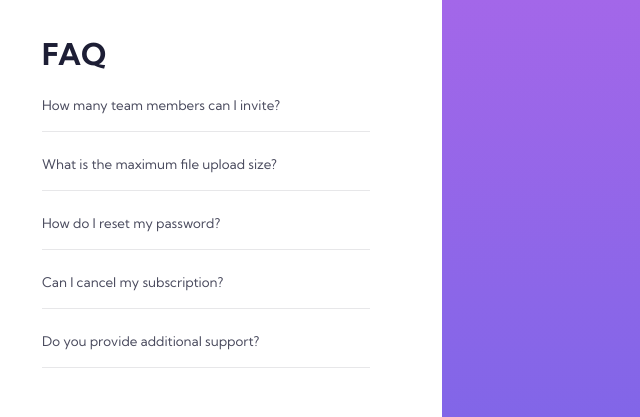
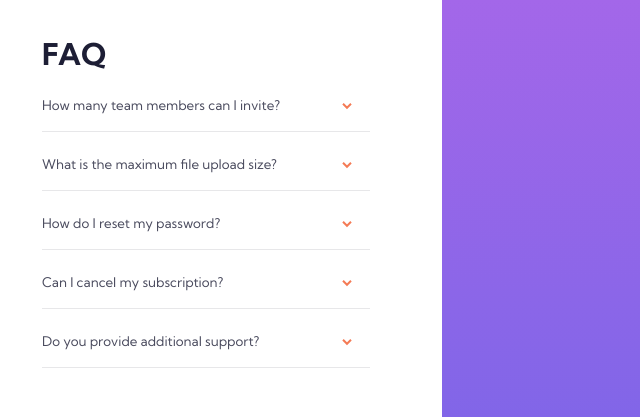
Before and after one commit to RokuFSD/faq-accordion-card, a plain HTML site: page index.html in a window 1280 px wide. Shown: the part 145-562 px from the top of the page, 598-1238 px from the left. Drawn offline with nearby package versions, Linux system fonts and the light colour scheme; files that its build step writes are made by us from their sources; the site is published under a folder, as on GitHub Pages, so addresses that start at the root find nothing; files whose address does not match are found by name.

Commit message:
fixed images

```diff
--- a/assets/sass/_components.scss
+++ b/assets/sass/_components.scss
@@ -14,7 +14,7 @@
 
   &::after {
     float: right;
-    content: url(/assets/images/icon-arrow-down.svg);
+    content: url(../images/icon-arrow-down.svg);
     transform: rotate(0deg);
     transition: transform 0s;
   }
```
